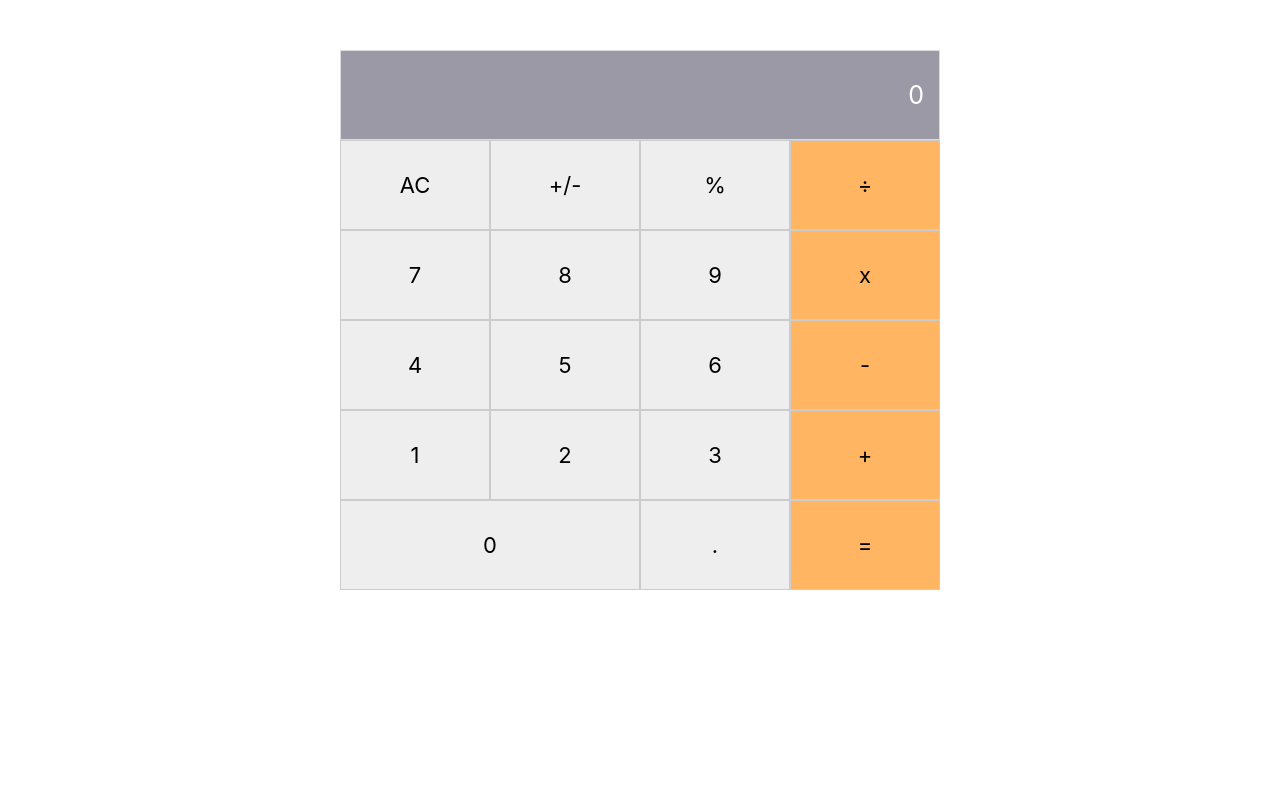
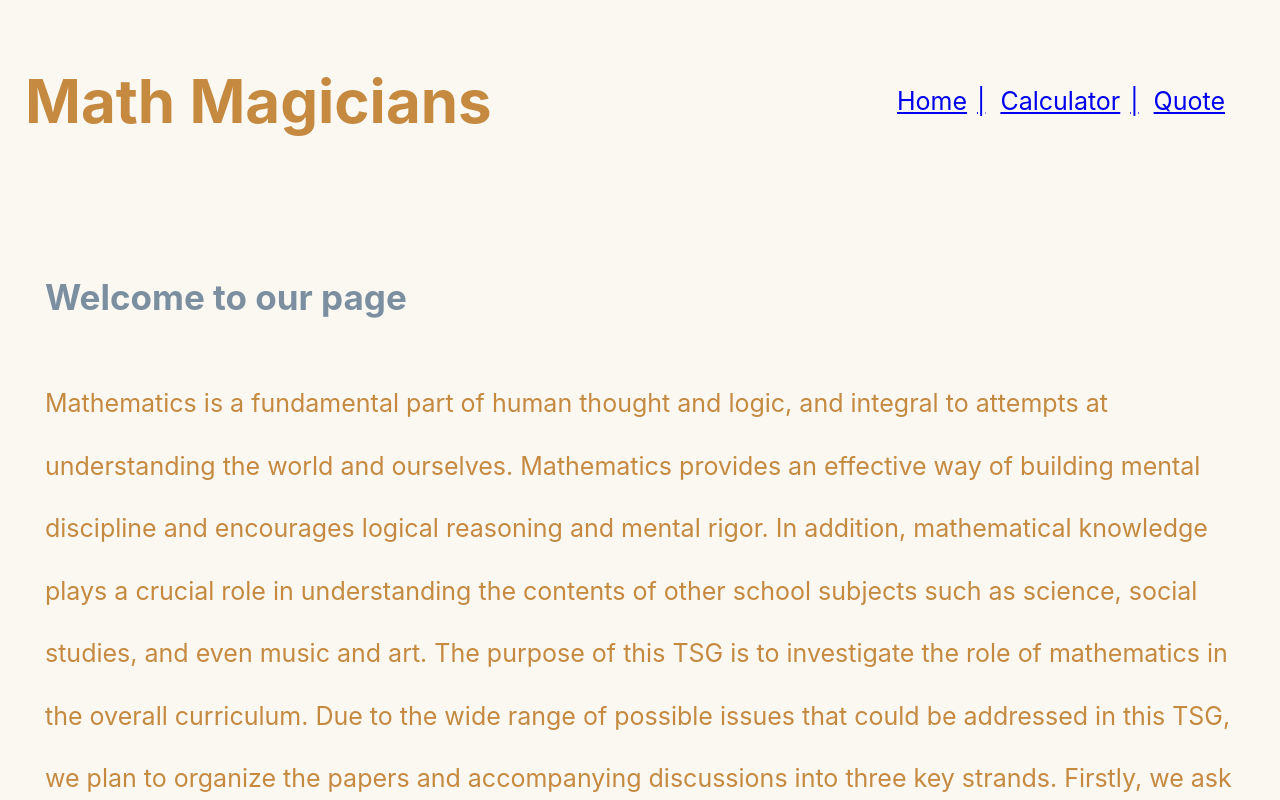
Before and after one commit to admirerbrown/math-magicians, a React (Create React App) app: page / in a window 1280 px wide. Shown: the top 800 px of the page. Built offline with nearby package versions, Linux system fonts and the light colour scheme.

Commit message:
build full webpsite and add css to improve UI look

```diff
--- a/package.json
+++ b/package.json
@@ -10,6 +10,7 @@
     "big.js": "^6.2.1",
     "react": "^18.2.0",
     "react-dom": "^18.2.0",
+    "react-router-dom": "^6.6.2",
     "react-scripts": "5.0.1",
     "web-vitals": "^2.1.4"
   },
--- a/src/App.css
+++ b/src/App.css
@@ -1,7 +1,67 @@
-.main {
+.my-app {
+  background-color: #faf8f1;
+  height: 100vh;
+  color: #c58940;
+}
+
+.header {
+  display: flex;
+  align-items: center;
+  justify-content: space-between;
+  padding: 25px;
+  margin-right: 30px;
+}
+
+.banner {
+  font-size: 60px;
+}
+
+.nav-link {
+  display: flex;
+  gap: 15px;
+}
+
+.divider {
+  margin-left: 10px;
+}
+
+.nav-item,
+.divider,
+.pageText {
+  font-size: 25px;
+}
+
+.q-pageText {
+  display: flex;
+  text-align: center;
+  font-size: 30px;
+  width: 76%;
+  margin-top: 200px;
+}
+
+.q-div {
+  display: flex;
+  align-items: center;
+  justify-content: center;
+}
+
+.pageText,
+.q-pageText {
+  line-height: 2.5;
+}
+
+.text-wrapper {
   display: flex;
   justify-content: center;
-  margin-top: 50px;
+  align-items: flex-start;
+  flex-direction: column;
+  margin: 20px;
+  padding: 25px;
+}
+
+.homeTitle {
+  font-size: 35px;
+  color: #7b8fa1;
 }
 
 .grid-container {
@@ -42,6 +102,17 @@
   background-color: #eee;
 }
 
+.page-wrapper {
+  display: flex;
+  margin-top: 200px;
+  align-items: flex-start;
+  justify-content: space-around;
+}
+
+.page-note {
+  font-size: 50px;
+}
+
 @media only screen and (min-width: 768px) {
   .grid-container {
     padding: 0;
--- a/src/App.js
+++ b/src/App.js
@@ -1,12 +1,20 @@
 import './App.css';
+import { Routes, Route } from 'react-router-dom';
 import CalcDesign from './components/Calculator';
+import HomePage from './components/Home';
+import Quotes from './components/Quote';
+import Navbar from './components/Navbar';
 
 function App() {
   return (
-    <div className="main">
-      <CalcDesign />
+    <div className="my-app">
+      <Navbar />
+      <Routes>
+        <Route path="/" element={<HomePage />} />
+        <Route path="calculator" element={<CalcDesign />} />
+        <Route path="quote" element={<Quotes />} />
+      </Routes>
     </div>
-
   );
 }
 
--- a/src/components/Calculator.js
+++ b/src/components/Calculator.js
@@ -42,6 +42,8 @@ const CalcDesign = () => {
   ];
 
   return (
+    <div className="page-wrapper">
+      <h2 className="page-note">Let&apos;s do some math!</h2>
       <div className="grid-container">
         <div className="digit cal-output">
           {total || 0}
@@ -91,6 +93,8 @@ const CalcDesign = () => {
           );
         })}
       </div>
+    </div>
+
   );
 };
 
--- /dev/null
+++ b/src/components/Home.js
@@ -0,0 +1,39 @@
+/* eslint-disable react/no-unescaped-entities */
+const HomePage = () => (
+  <div className="text-wrapper">
+    <h2 className="homeTitle">Welcome to our page</h2>
+    <p className="pageText">
+      Mathematics is a fundamental part of human thought and
+      logic, and integral to attempts at understanding the world and ourselves.
+      Mathematics provides an effective way of building mental discipline and
+      encourages logical reasoning and mental rigor. In addition, mathematical
+      knowledge plays a crucial role in understanding the contents of other
+      school subjects such as science, social studies, and even music and art.
+      The purpose of this TSG is to investigate the role of mathematics in the
+      overall curriculum. Due to the wide range of possible issues that could be
+      addressed in this TSG, we plan to organize the papers and accompanying
+      discussions into three key strands. Firstly, we ask the question: why does
+      mathematics hold such an important and unique place among other subjects?
+      That is, what is the significance of mathematics in the overall school
+      curriculum? As a point of departure we offer a few thoughts on why
+      mathematics should be treated as an important subject in overall
+      curriculum. - Mathematics has a transversal nature. If we reflect on the
+      history of curriculum in general, then mathematics (geometry and algebra)
+      were two of the seven liberal arts in Greek as well as in medieval times.
+      This historical role supports the notion that mathematics has provided the
+      mental discipline required for other disciplines. - Mathematical literacy
+      is a crucial attribute of individuals living more effective lives as
+      constructive, concerned and reflective citizens. Mathematical literacy is
+      taken to include basic computational skills, quantitative reasoning,
+      spatial ability etc. - Mathematics is applied in various fields and
+      disciplines, i.e., mathematical concepts and procedures are used to solve
+      problems in science, engineering, economics. (For example, the
+      understanding of complex numbers is a prerequisite to learn many concepts
+      in electronics.) The complexity of those problems often requires
+      relatively sophisticated mathematical concepts and procedures when
+      compared to the mathematical literacy aforementioned.
+    </p>
+  </div>
+);
+
+export default HomePage;
--- /dev/null
+++ b/src/components/Navbar.js
@@ -0,0 +1,22 @@
+import React from 'react';
+import { Link } from 'react-router-dom';
+
+const Navbar = () => (
+  <div className="header">
+    <h1 className="banner">Math Magicians</h1>
+    <nav className="nav-link">
+      <Link to="/" className="nav-item">
+        Home
+        <span className="divider">|</span>
+      </Link>
+      <Link to="/calculator" className="nav-item">
+        Calculator
+        <span className="divider">|</span>
+      </Link>
+      <Link to="/quote" className="nav-item">
+        Quote
+      </Link>
+    </nav>
+  </div>
+);
+export default Navbar;
--- /dev/null
+++ b/src/components/Quote.js
@@ -0,0 +1,12 @@
+const Quotes = () => (
+  <div className="q-div">
+    <p className="q-pageText">
+      Somehow it’s okay for people to chuckle about not being good at math. Yet,
+      if I said “I never learned to read,” they’d say I was an illiterate dolt.
+      —Neil deGrasse Tyson, American astrophysicist and author
+    </p>
+  </div>
+
+);
+
+export default Quotes;
--- a/src/index.js
+++ b/src/index.js
@@ -1,13 +1,17 @@
 import React from 'react';
 import ReactDOM from 'react-dom/client';
 import './index.css';
+import { BrowserRouter } from 'react-router-dom';
 import App from './App';
 import reportWebVitals from './reportWebVitals';
 
 const root = ReactDOM.createRoot(document.getElementById('root'));
 root.render(
   <React.StrictMode>
-    <App />
+    <BrowserRouter>
+      <App />
+    </BrowserRouter>
+
   </React.StrictMode>,
 );
 
```
Also changed, not shown: 1 other file (tests, documents, lock files or other folders). Lines whose indentation alone changed are shown as unchanged.
